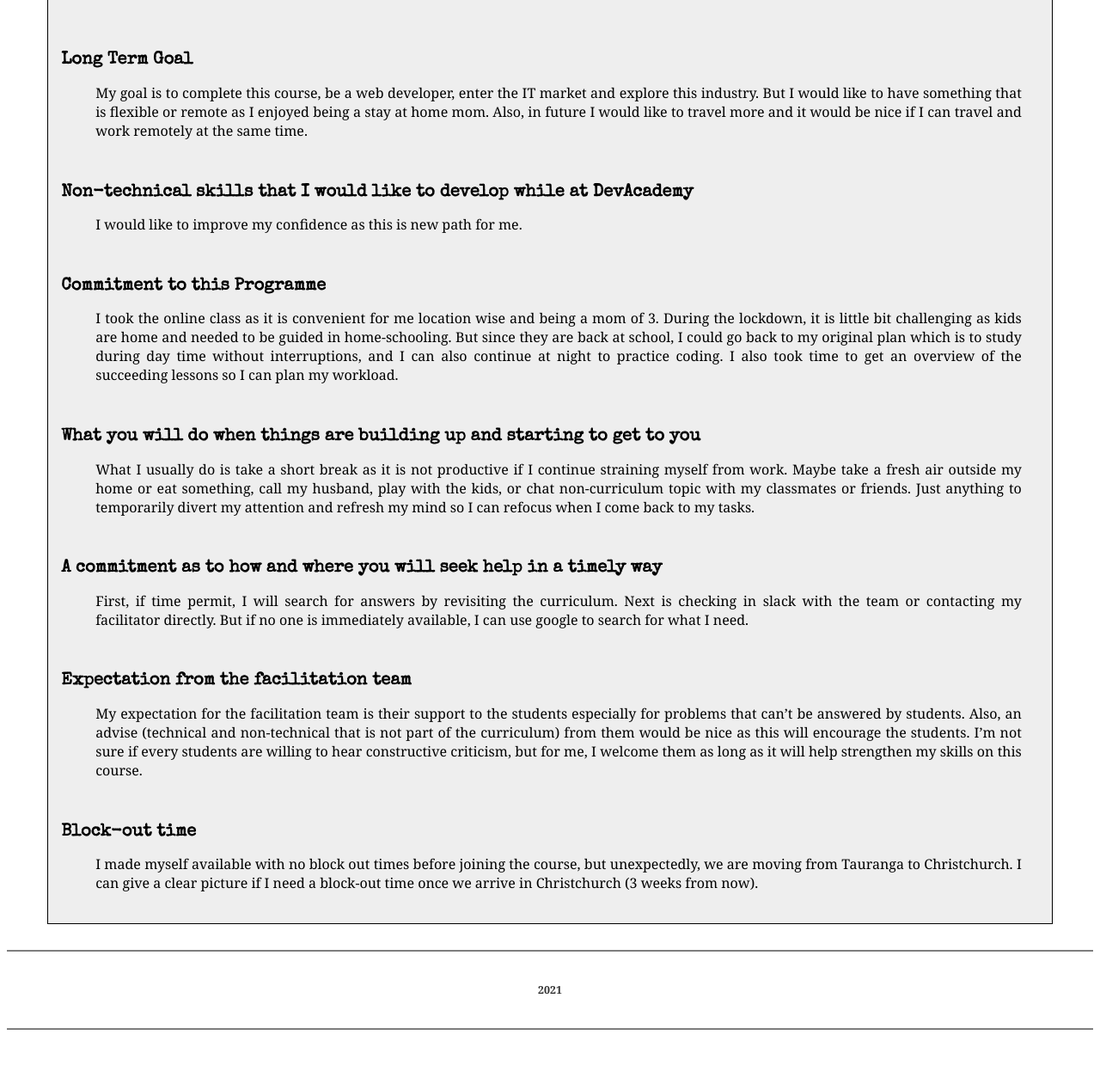
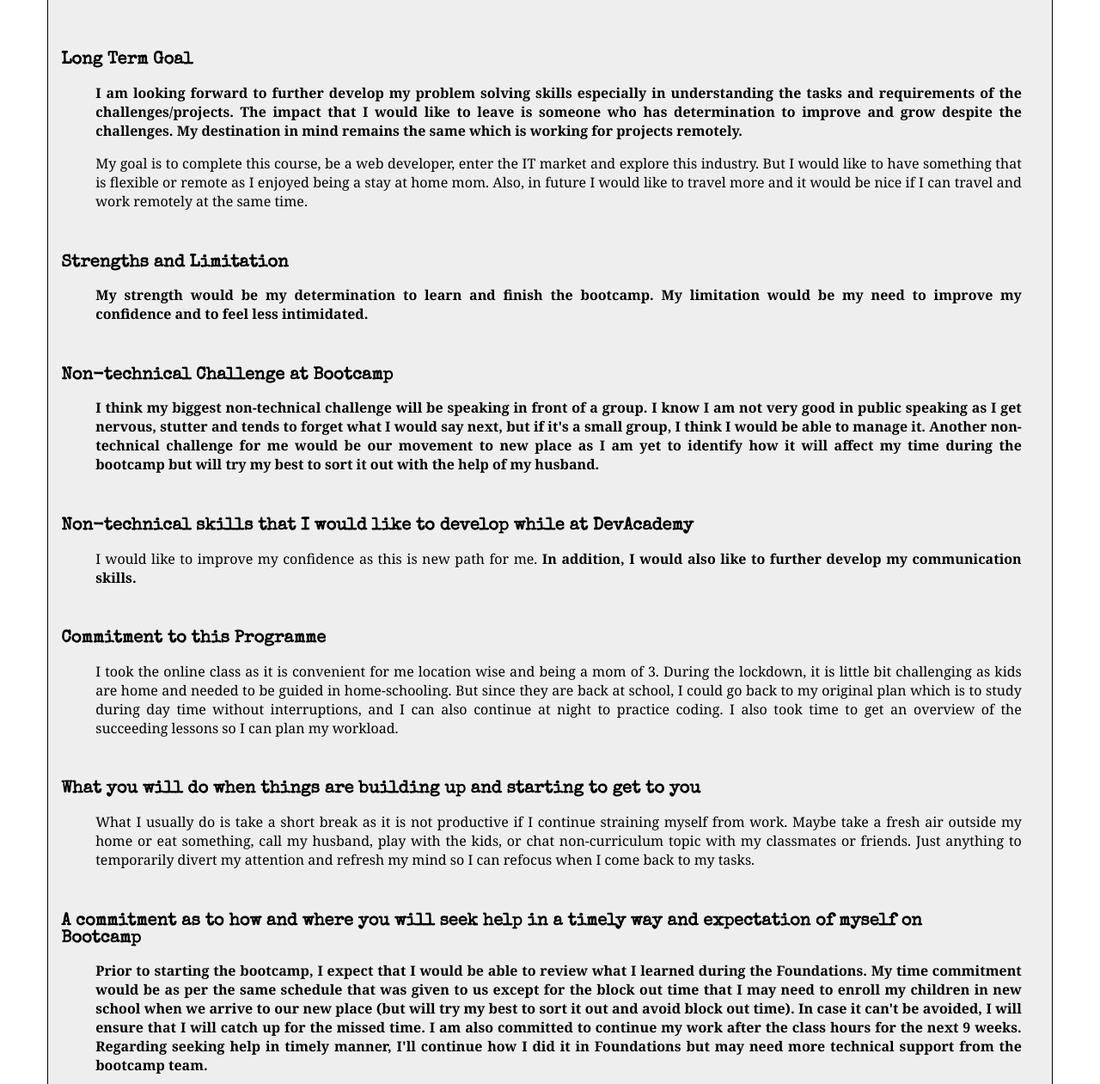
Before and after one commit to emelene-remoroza/emelene-remoroza.github.io, a plain HTML site: page blog/learning-plan.html in a window 1280 px wide. Shown: the part 279-1540 px from the top of the page at 86% size. Before the commit the page ends 1485 px from the top, so only its background shows below. Drawn offline with nearby package versions, Linux system fonts and the light colour scheme.

Commit message:
updated learning plan

```diff
--- a/blog/learning-plan.html
+++ b/blog/learning-plan.html
@@ -30,25 +30,58 @@
               <br>
               <div>
                 <h2 class="h2-box">Long Term Goal</h2>
-                <p class="p1-box">My goal is to complete this course, be a web developer, enter the IT market and explore this industry. But I would like to have something that is flexible or remote as I enjoyed being a stay at home mom. Also, in future I would like to travel more and it would be nice if I can travel and work remotely at the same time.</p>
+                <p class="p1-box">
+                  <strong>I am looking forward to further develop my problem solving skills especially in understanding the tasks and requirements of the challenges/projects. The impact that I would like to leave is someone who has determination to improve and grow despite the challenges. My destination in mind remains the same which is working for projects remotely.</strong>
+                </p>
+                <p class="p1-box">
+                  My goal is to complete this course, be a web developer, enter the IT market and explore this industry. But I would like to have something that is flexible or remote as I enjoyed being a stay at home mom. Also, in future I would like to travel more and it would be nice if I can travel and work remotely at the same time.
+                </p>
+                <br>
+                <h2 class="h2-box">Strengths and Limitation</h2>
+                <p class="p1-box">
+                  <strong>My strength would be my determination to learn and finish the bootcamp. My limitation would be my need to improve my confidence and to feel less intimidated.</strong>
+                </p>
+                <br>
+                <h2 class="h2-box">Non-technical Challenge at Bootcamp</h2>
+                <p class="p1-box">
+                  <strong>I think my biggest non-technical challenge will be speaking in front of a group. I know I am not very good in public speaking as I get nervous, stutter and tends to forget what I would say next, but if it's a small group, I think I would be able to manage it. Another non-technical challenge for me would be our movement to new place as I am yet to identify how it will affect my time during the bootcamp but will try my best to sort it out with the help of my husband.</strong>
+                </p>
                 <br>
                 <h2 class="h2-box">Non-technical skills that I would like to develop while at DevAcademy</h2>
-                <p class="p1-box">I would like to improve my confidence as this is new path for me.</p>
+                <p class="p1-box">
+                  I would like to improve my confidence as this is new path for me. <strong>In addition, I would also like to further develop my communication skills.</strong>
+                </p>
                 <br>
                 <h2 class="h2-box">Commitment to this Programme</h2>
-                <p class="p1-box">I took the online class as it is convenient for me location wise and being a mom of 3. During the lockdown, it is little bit challenging as kids are home and needed to be guided in home-schooling. But since they are back at school, I could go back to my original plan which is to study during day time without interruptions, and I can also continue at night to practice coding. I also took time to get an overview of the succeeding lessons so I can plan my workload.</p>
+                <p class="p1-box">
+                  I took the online class as it is convenient for me location wise and being a mom of 3. During the lockdown, it is little bit challenging as kids are home and needed to be guided in home-schooling. But since they are back at school, I could go back to my original plan which is to study during day time without interruptions, and I can also continue at night to practice coding. I also took time to get an overview of the succeeding lessons so I can plan my workload.
+                </p>
                 <br>
                 <h2 class="h2-box">What you will do when things are building up and starting to get to you</h2>
-                <p class="p1-box">What I usually do is take a short break as it is not productive if I continue straining myself from work. Maybe take a fresh air outside my home or eat something, call my husband, play with the kids, or chat non-curriculum topic with my classmates or friends. Just anything to temporarily divert my attention and refresh my mind so I can refocus when I come back to my tasks.</p>
+                <p class="p1-box">
+                  What I usually do is take a short break as it is not productive if I continue straining myself from work. Maybe take a fresh air outside my home or eat something, call my husband, play with the kids, or chat non-curriculum topic with my classmates or friends. Just anything to temporarily divert my attention and refresh my mind so I can refocus when I come back to my tasks.
+                </p>
                 <br>
-                <h2 class="h2-box">A commitment as to how and where you will seek help in a timely way</h2>
-                <p class="p1-box">First, if time permit, I will search for answers by revisiting the curriculum. Next is checking in slack with the team or contacting my facilitator directly. But if no one is immediately available, I can use google to search for what I need.</p>
+                <h2 class="h2-box">A commitment as to how and where you will seek help in a timely way and expectation of myself on Bootcamp</h2>
+                <p class="p1-box">
+                  <strong>Prior to starting the bootcamp, I expect that I would be able to review what I learned during the Foundations. My time commitment would be as per the same schedule that was given to us except for the block out time that I may need to enroll my children in new school when we arrive to our new place (but will try my best to sort it out and avoid block out time). In case it can't be avoided, I will ensure that I will catch up for the missed time. I am also committed to continue my work after the class hours for the next 9 weeks. Regarding seeking help in timely manner, I'll continue how I did it in Foundations but may need more technical support from the bootcamp team.</strong>
+                </p>
+                <p class="p1-box">
+                  First, if time permit, I will search for answers by revisiting the curriculum. Next is checking in slack with the team or contacting my facilitator directly. But if no one is immediately available, I can use google to search for what I need.
+                </p>
                 <br>
-                <h2 class="h2-box">Expectation from the facilitation team</h2>
-                <p class="p1-box">My expectation for the facilitation team is their support to the students especially for problems that can’t be answered by students. Also, an advise (technical and non-technical that is not part of the curriculum) from them would be nice as this will encourage the students. I’m not sure if every students are willing to hear constructive criticism, but for me, I welcome them as long as it will help strengthen my skills on this course.</p>
+                <h2 class="h2-box">Expectation from the facilitation team and Bootcamp team</h2>
+                <p class="p1-box">
+                  <strong>For the bootcamp team, I expect that they would be supportive towards the students. I thought that foundation challenges were already intensed but I anticipate that bootcamp will be more than that. Also, in the foundation course, my facilitator was supportive especially in mental aspects which encourages me and helped me feel at ease with my dilemma. I wish that the next bootcamp team would also be encouraging as the foundation's team.</strong>
+                </p>
+                <p class="p1-box">
+                  My expectation for the facilitation team is their support to the students especially for problems that can’t be answered by students. Also, an advise (technical and non-technical that is not part of the curriculum) from them would be nice as this will encourage the students. I’m not sure if every students are willing to hear constructive criticism, but for me, I welcome them as long as it will help strengthen my skills on this course.
+                </p>
                 <br>
                 <h2 class="h2-box">Block-out time</h2>
-                <p class="p1-box">I made myself available with no block out times before joining the course, but unexpectedly, we are moving from Tauranga to Christchurch. I can give a clear picture if I need a block-out time once we arrive in Christchurch (3 weeks from now).</p>
+                <p class="p1-box">
+                  I made myself available with no block out times before joining the course, but unexpectedly, we are moving from Tauranga to Christchurch. I can give a clear picture if I need a block-out time once we arrive in Christchurch.
+                </p>
                </div>
             </section>
         </center>
```
